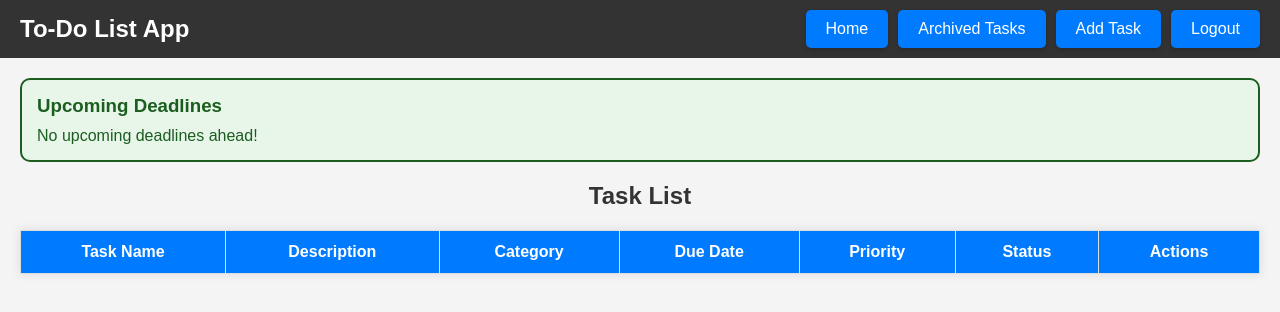
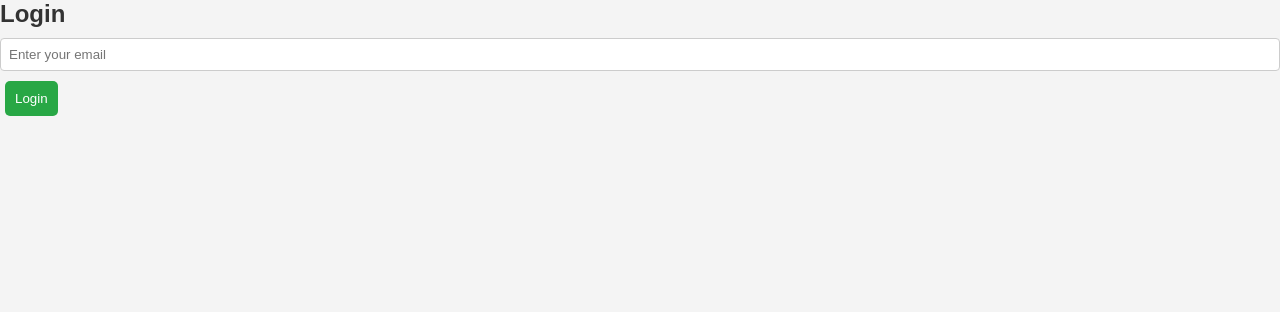
Before and after one commit to Vedabhavishya/ToDoLIst_React, a React (Vite) app: page / in a window 1280 px wide. Shown: the top 312 px of the page. Built offline with nearby package versions, Linux system fonts and the light colour scheme.

Commit message:
New ToDo List

```diff
--- a/src/App.jsx
+++ b/src/App.jsx
@@ -1,31 +1,40 @@
-import React, { useState } from "react";
-import { BrowserRouter as Router, Route, Routes } from "react-router-dom";
+import React, { useState, useEffect } from "react";
+import { BrowserRouter as Router, Route, Routes, Navigate } from "react-router-dom";
 import Header from "./components/Header";
 import TaskList from "./components/TaskList";
 import ArchivedTasks from "./components/ArchivedTasks";
+import Login from "./components/Login";
+import Blank from "./components/Blank"; // Import Blank component
 
 function App() {
-  const [tasks, setTasks] = useState([]);
-  const [archivedTasks, setArchivedTasks] = useState([]);
+  const [tasks, setTasks] = useState(() => JSON.parse(localStorage.getItem("tasks")) || []);
+  const [archivedTasks, setArchivedTasks] = useState(() => JSON.parse(localStorage.getItem("archivedTasks")) || []);
+  const [userEmail, setUserEmail] = useState(() => localStorage.getItem("userEmail") || "");
 
-  // Add Task Function (ensure task object has 'status')
+  // Save tasks and archived tasks to localStorage whenever they change
+  useEffect(() => {
+    localStorage.setItem("tasks", JSON.stringify(tasks));
+  }, [tasks]);
+
+  useEffect(() => {
+    localStorage.setItem("archivedTasks", JSON.stringify(archivedTasks));
+  }, [archivedTasks]);
+
+  // Add Task Function
   const addTask = (task) => {
-    setTasks([
-      ...tasks,
-      { id: Date.now(), taskName: task.taskName, status: "Pending", ...task },
-    ]);
+    setTasks([...tasks, { id: Date.now(), taskName: task.taskName, status: "Pending", ...task }]);
   };
 
-  // Archive Task Function (move task to archivedTasks)
+  // Archive Task
   const archiveTask = (taskId) => {
     const taskToArchive = tasks.find((task) => task.id === taskId);
     if (taskToArchive) {
       setArchivedTasks([...archivedTasks, { ...taskToArchive }]);
-      setTasks(tasks.filter((task) => task.id !== taskId)); // Remove from active tasks
+      setTasks(tasks.filter((task) => task.id !== taskId));
     }
   };
 
-  // Undo Archived Task (move back from archivedTasks to tasks)
+  // Undo Archived Task
   const undoArchivedTask = (taskId) => {
     const taskToUndo = archivedTasks.find((task) => task.id === taskId);
     if (taskToUndo) {
@@ -34,7 +43,14 @@ function App() {
     }
   };
 
-  // Edit Task Function to update the task's status
+  // Delete Archived Task Permanently
+  const deleteArchivedTask = (taskId) => {
+    const updatedArchivedTasks = archivedTasks.filter((task) => task.id !== taskId);
+    setArchivedTasks(updatedArchivedTasks);
+    localStorage.setItem("archivedTasks", JSON.stringify(updatedArchivedTasks));
+  };
+
+  // Edit Task Status
   const editTaskStatus = (taskId, status) => {
     setTasks((prevTasks) =>
       prevTasks.map((task) =>
@@ -43,10 +59,18 @@ function App() {
     );
   };
 
+  // Logout Handler
+  const handleLogout = () => {
+    localStorage.removeItem("userEmail"); // Remove email from storage
+    setUserEmail(""); // Reset state, redirect user to Blank page
+  };
+
   return (
     <Router>
       <div className="App">
-        <Header onAddTask={addTask} />
+        {userEmail ? (
+          <>
+            <Header onAddTask={addTask} onLogout={handleLogout} />
             <Routes>
               <Route
                 path="/"
@@ -64,10 +88,20 @@ function App() {
                   <ArchivedTasks
                     archivedTasks={archivedTasks}
                     onUndoTask={undoArchivedTask}
+                    onDeleteTask={deleteArchivedTask} // Pass delete function here
                   />
                 }
               />
+              <Route path="*" element={<Navigate to="/" />} />
             </Routes>
+          </>
+        ) : (
+          <Routes>
+            <Route path="/" element={<Login setUserEmail={setUserEmail} />} />
+            <Route path="/blank" element={<Blank />} /> {/* Render Blank page */}
+            <Route path="*" element={<Navigate to="/blank" />} /> {/* Redirect to Blank if logged out */}
+          </Routes>
+        )}
       </div>
     </Router>
   );
--- a/src/components/ArchivedTasks.css
+++ b/src/components/ArchivedTasks.css
@@ -1,58 +1,38 @@
-/* ArchivedTasks.css */
-
-/* General table styling */
-table {
-  width: 100%;
-  border-collapse: collapse;
-  margin: 20px 0;
-  font-size: 1em;
-  font-family: 'Arial', sans-serif;
-  background-color: #f3f3f3;
-  box-shadow: 0 0 10px rgba(0, 0, 0, 0.1);
+.archived-task-item {
+  border: 1px solid #ccc;
+  padding: 10px;
+  margin-bottom: 10px;
+  background-color: #f9f9f9;
+  border-radius: 5px;
 }
 
-table thead {
-  background-color: #007bff; /* Blue header */
-  color: white;
+.task-actions {
+  margin-top: 10px;
 }
 
-table th,
-table td {
-  padding: 12px 15px;
-  text-align: center;
-  border: 1px solid #ddd; /* Light borders between cells */
+.undo-button {
+  background-color: #28a745;
+  color: white;
+  border: none;
+  padding: 5px 10px;
+  margin-right: 5px;
+  cursor: pointer;
+  border-radius: 3px;
 }
 
-/* Stripe effect for alternate table rows */
-table tbody tr:nth-child(even) {
-  background-color: #f9f9f9;
+.delete-button {
+  background-color: #dc3545;
+  color: white;
+  border: none;
+  padding: 5px 10px;
+  cursor: pointer;
+  border-radius: 3px;
 }
 
-table tbody tr:nth-child(odd) {
-  background-color: #fff;
+.undo-button:hover {
+  background-color: #218838;
 }
 
-table tbody tr:hover {
-  background-color: #f1f1f1; /* Row highlight effect on hover */
+.delete-button:hover {
+  background-color: #c82333;
 }
-
-h2 {
-  text-align: center;
-  margin: 20px 0;
-  color: #333;
-}
-
-/* Button styles for the Undo action */
-button {
-  background-color: #007bff;
-  color: white;
-  border: none;
-  padding: 8px 12px;
-  font-size: 14px;
-  cursor: pointer;
-  border-radius: 4px;
-}
-
-button:hover {
-  background-color: #0056b3; /* Slightly darker blue on hover */
-}
--- a/src/components/ArchivedTasks.jsx
+++ b/src/components/ArchivedTasks.jsx
@@ -1,38 +1,46 @@
 import React from "react";
-import "./ArchivedTasks.css";
+import "./ArchivedTasks.css"; // Assuming you already have some CSS here
 
-function ArchivedTasks({ archivedTasks, onUndoTask }) {
+function ArchivedTasks({ archivedTasks, onUndoTask, onDeleteTask }) {
   return (
-    <div>
+    <div className="archived-tasks-container">
       <h2>Archived Tasks</h2>
-      <table>
-        <thead>
-          <tr>
-            <th>Task Name</th>
-            <th>Description</th>
-            <th>Category</th>
-            <th>Due Date</th>
-            <th>Priority</th>
-            <th>Status</th>
-            <th>Actions</th>
-          </tr>
-        </thead>
-        <tbody>
+
+      {archivedTasks.length === 0 ? (
+        <p>No archived tasks yet.</p>
+      ) : (
+        <ul className="archived-task-list">
           {archivedTasks.map((task) => (
-            <tr key={task.id}>
-              <td>{task.taskName}</td> {/* Task Name should match your task object */}
-              <td>{task.description}</td>
-              <td>{task.category}</td>
-              <td>{task.dueDate}</td>
-              <td>{task.priority}</td>
-              <td>{task.status}</td>
-              <td>
-                <button onClick={() => onUndoTask(task.id)}>Undo</button>
-              </td>
-            </tr>
+            <li key={task.id} className="archived-task-item">
+              <div className="task-details">
+                <h3>{task.taskName}</h3>
+                <p>Description: {task.description}</p>
+                <p>Due Date: {task.dueDate}</p>
+                <p>Priority: {task.priority}</p>
+                <p>Status: {task.status}</p>
+              </div>
+
+              <div className="task-actions">
+                {/* Undo Task Button */}
+                <button
+                  className="undo-button"
+                  onClick={() => onUndoTask(task.id)}
+                >
+                  Undo
+                </button>
+
+                {/* Delete Task Button (Deletes task permanently) */}
+                <button
+                  className="delete-button"
+                  onClick={() => onDeleteTask(task.id)}
+                >
+                  Delete
+                </button>
+              </div>
+            </li>
           ))}
-        </tbody>
-      </table>
+        </ul>
+      )}
     </div>
   );
 }
--- /dev/null
+++ b/src/components/Blank.css
@@ -0,0 +1,21 @@
+.blank-page {
+    display: flex;
+    flex-direction: column;
+    justify-content: center;
+    align-items: center;
+    height: 100vh; /* Full screen height */
+    background-color: #f8f9fa;
+    color: #333;
+  }
+
+  .blank-page h2 {
+    font-size: 2rem;
+    margin-bottom: 10px;
+    color: #007bff;
+  }
+
+  .blank-page p {
+    font-size: 1.2rem;
+    margin-top: 5px;
+    color: #666;
+  }
--- /dev/null
+++ b/src/components/Blank.jsx
@@ -0,0 +1,13 @@
+import React from "react";
+import "./Blank.css"; // Importing Blank.css for styling
+
+function Blank() {
+  return (
+    <div className="blank-page">
+      <h2>You have been logged out!</h2>
+      <p>Please log in again to access your tasks.</p>
+    </div>
+  );
+}
+
+export default Blank;
--- a/src/components/Header.jsx
+++ b/src/components/Header.jsx
@@ -1,10 +1,12 @@
-import React, { useState } from "react";
+import React, { useState, useEffect } from "react";
 import { Link, useNavigate } from "react-router-dom";
 import "./Header.css";
 
 function Header({ onAddTask }) {
+  const [isLoggedIn, setIsLoggedIn] = useState(!!localStorage.getItem("userEmail")); // Check initial login state
+  const [userEmail, setUserEmail] = useState(localStorage.getItem("userEmail") || ""); // Manage user email
+  const [tasks, setTasks] = useState([]);
   const [showModal, setShowModal] = useState(false);
-
   const [taskDetails, setTaskDetails] = useState({
     taskName: "",
     description: "",
@@ -13,6 +15,35 @@ function Header({ onAddTask }) {
     category: "",
     status: "",
   });
+
+  const navigate = useNavigate(); // To navigate between pages
+
+  useEffect(() => {
+    if (isLoggedIn && userEmail) {
+      const storedTasks = JSON.parse(localStorage.getItem(userEmail)) || [];
+      setTasks(storedTasks); // Load tasks for the logged-in user
+    } else {
+      setTasks([]); // No tasks if not logged in
+    }
+  }, [isLoggedIn, userEmail]);
+
+  const handleLogout = () => {
+    setIsLoggedIn(false); // Set logged out state
+    setUserEmail("");
+    localStorage.removeItem("userEmail"); // Clear user info on logout
+    navigate("/blank"); // Navigate to blank page
+  };
+
+  const handleLogin = () => {
+    const email = prompt("Enter your email to login:");
+    if (email) {
+      localStorage.setItem("userEmail", email); // Store email in localStorage
+      setUserEmail(email);
+      setIsLoggedIn(true);
+      alert(`Welcome back, ${email}!`);
+      navigate("/"); // Redirect to main page after login
+    }
+  };
 
   const handleChange = (e) => {
     const { name, value } = e.target;
@@ -24,13 +55,21 @@ function Header({ onAddTask }) {
 
   const handleSubmit = (e) => {
     e.preventDefault();
-
+    if (!userEmail) {
+      alert("You need to be logged in to add tasks.");
+      return;
+    }
     if (taskDetails.taskName.trim() === "") {
       alert("Task name is required!");
       return;
     }
 
-    onAddTask(taskDetails);
+    const userTasks = JSON.parse(localStorage.getItem(userEmail)) || [];
+    userTasks.push(taskDetails);
+    localStorage.setItem(userEmail, JSON.stringify(userTasks));
+
+    onAddTask(taskDetails); // Update parent task list
+    alert("Task added successfully!");
 
     setTaskDetails({
       taskName: "",
@@ -40,12 +79,7 @@ function Header({ onAddTask }) {
       category: "",
       status: "",
     });
-    setShowModal(false);
-  };
-
-  const navigate = useNavigate();
-  const handleLogout = () => {
-    navigate("/logout");
+    setShowModal(false); // Close modal after adding task
   };
 
   return (
@@ -61,11 +95,20 @@ function Header({ onAddTask }) {
         <button className="styled-button" onClick={() => setShowModal(true)}>
           Add Task
         </button>
-        <button className="styled-button" onClick={handleLogout}>
-          Logout
-        </button>
+
+        {/* Dynamic Login/Logout Button */}
+        {isLoggedIn ? (
+          <button className="styled-button" onClick={handleLogout}>
+            Logout
+          </button>
+        ) : (
+          <button className="styled-button" onClick={handleLogin}>
+            Login
+          </button>
+        )}
       </nav>
 
+      {/* Add Task Modal */}
       {showModal && (
         <div className="modal-overlay">
           <div className="modal-content">
@@ -93,7 +136,12 @@ function Header({ onAddTask }) {
                 onChange={handleChange}
                 required
               />
-              <select name="priority" value={taskDetails.priority} onChange={handleChange} required>
+              <select
+                name="priority"
+                value={taskDetails.priority}
+                onChange={handleChange}
+                required
+              >
                 <option value="">Select Priority</option>
                 <option value="High">High</option>
                 <option value="Medium">Medium</option>
@@ -107,7 +155,12 @@ function Header({ onAddTask }) {
                 onChange={handleChange}
                 required
               />
-              <select name="status" value={taskDetails.status} onChange={handleChange} required>
+              <select
+                name="status"
+                value={taskDetails.status}
+                onChange={handleChange}
+                required
+              >
                 <option value="">Select Status</option>
                 <option value="Pending">Pending</option>
                 <option value="Ongoing">Ongoing</option>
--- a/src/components/Login.css
+++ b/src/components/Login.css
@@ -1,27 +1,16 @@
-/* Centering the login form */
 .login-container {
-    width: 300px;
-    margin: auto;
-    padding: 20px;
-    border: 1px solid #ddd;
-    border-radius: 8px;
-    box-shadow: 0 0 10px rgba(0, 0, 0, 0.1);
-  }
+  display: flex;
+  flex-direction: column;
+  align-items: center;
+  margin-top: 100px;
+}
 
-  input {
-    width: 100%;
-    padding: 10px;
-    margin-bottom: 10px;
-    border: 1px solid #ccc;
-    border-radius: 5px;
-  }
+form {
+  display: flex;
+  flex-direction: column;
+}
 
-  button {
-    width: 100%;
-    background-color: #007bff;
-    color: white;
-    padding: 10px;
-    border: none;
-    border-radius: 5px;
-    cursor: pointer;
-  }
+input, button {
+  padding: 10px;
+  margin: 10px 0;
+}
--- a/src/components/Login.jsx
+++ b/src/components/Login.jsx
@@ -1,29 +1,29 @@
 import React, { useState } from "react";
-import { useNavigate } from "react-router-dom";
-import "./Login.css";
 
-function Login() {
+function Login({ setUserEmail }) {
   const [email, setEmail] = useState("");
-  const navigate = useNavigate();
 
-  const handleLogin = () => {
+  const handleLogin = (e) => {
+    e.preventDefault();
     if (email) {
-      navigate("/tasks");
-    } else {
-      alert("Please enter your email!");
+      localStorage.setItem("userEmail", email); // Save email to localStorage
+      setUserEmail(email); // Set email in App state
     }
   };
 
   return (
     <div className="login-container">
       <h2>Login</h2>
+      <form onSubmit={handleLogin}>
         <input
           type="email"
           placeholder="Enter your email"
           value={email}
           onChange={(e) => setEmail(e.target.value)}
+          required
         />
-      <button onClick={handleLogin}>Login</button>
+        <button type="submit">Login</button>
+      </form>
     </div>
   );
 }
--- a/src/components/TaskList.css
+++ b/src/components/TaskList.css
@@ -1,7 +1,9 @@
+/* Task List Container */
 .task-list-container {
   padding: 20px;
 }
 
+/* Upcoming Deadlines Card */
 .upcoming-deadlines-card {
   background-color: #e8f5e9;
   padding: 15px;
@@ -23,3 +25,59 @@
 .upcoming-deadlines-card li {
   margin-bottom: 5px;
 }
+
+/* Task Table Styling */
+.table-wrapper {
+  overflow-x: auto;
+}
+
+.task-table {
+  width: 100%;
+  border-collapse: collapse;
+  background-color: #fff;
+  box-shadow: 0 0 10px rgba(0, 0, 0, 0.1);
+}
+
+.task-table th,
+.task-table td {
+  border: 1px solid #ddd;
+  padding: 10px;
+  text-align: left;
+}
+
+.task-table th {
+  background-color: #1b5e20;  /* Matches the color scheme of deadlines card */
+  color: white;
+}
+
+.task-table tr:nth-child(even) {
+  background-color: #f9f9f9;
+}
+
+.task-table tr:hover {
+  background-color: #f1f1f1;
+}
+
+/* Button Styling */
+button {
+  margin: 0 5px;
+  padding: 5px 10px;
+  border: none;
+  border-radius: 4px;
+  cursor: pointer;
+  background-color: #4caf50; /* Primary button color */
+  color: white;
+}
+
+button:hover {
+  background-color: #388e3c; /* Darker green for hover effect */
+}
+
+/* Conditional Button Styling */
+button.archive-button {
+  background-color: #e53935; /* Archive button in red */
+}
+
+button.archive-button:hover {
+  background-color: #b71c1c;
+}
--- a/src/components/TaskList.jsx
+++ b/src/components/TaskList.jsx
@@ -1,5 +1,5 @@
 import React, { useState, useEffect } from "react";
-import "./TaskList.css";
+import "./TaskList.css"; // Make sure TaskList.css has appropriate table styles.
 
 function TaskList({ tasks, onEditTask, onArchiveTask }) {
   const [upcomingDeadlines, setUpcomingDeadlines] = useState([]);
@@ -23,9 +23,9 @@ function TaskList({ tasks, onEditTask, onArchiveTask }) {
 
   const handleSaveStatus = (taskId) => {
     if (updatedStatus) {
-      onEditTask(taskId, updatedStatus); // Updating the task's status
+      onEditTask(taskId, updatedStatus);
     }
-    setEditingTaskId(null); // Exit edit mode after saving
+    setEditingTaskId(null);
     setUpdatedStatus("");
   };
 
@@ -47,7 +47,8 @@ function TaskList({ tasks, onEditTask, onArchiveTask }) {
       </div>
 
       <h2>Task List</h2>
-      <table>
+      <div className="table-wrapper">
+        <table className="task-table">
           <thead>
             <tr>
               <th>Task Name</th>
@@ -83,20 +84,14 @@ function TaskList({ tasks, onEditTask, onArchiveTask }) {
                 </td>
                 <td>
                   {editingTaskId === task.id ? (
-                  <button onClick={() => handleSaveStatus(task.id)}>
-                    Save
-                  </button>
+                    <button onClick={() => handleSaveStatus(task.id)}>Save</button>
                   ) : (
                     <>
                       {(task.status === "Pending" || task.status === "Ongoing") && (
-                      <button onClick={() => setEditingTaskId(task.id)}>
-                        Edit
-                      </button>
+                        <button onClick={() => setEditingTaskId(task.id)}>Edit</button>
                       )}
                       {task.status === "Completed" && (
-                      <button onClick={() => onArchiveTask(task.id)}>
-                        Archive
-                      </button>
+                        <button onClick={() => onArchiveTask(task.id)}>Archive</button>
                       )}
                     </>
                   )}
@@ -106,6 +101,7 @@ function TaskList({ tasks, onEditTask, onArchiveTask }) {
           </tbody>
         </table>
       </div>
+    </div>
   );
 }
 
```
Lines whose indentation alone changed are shown as unchanged.
